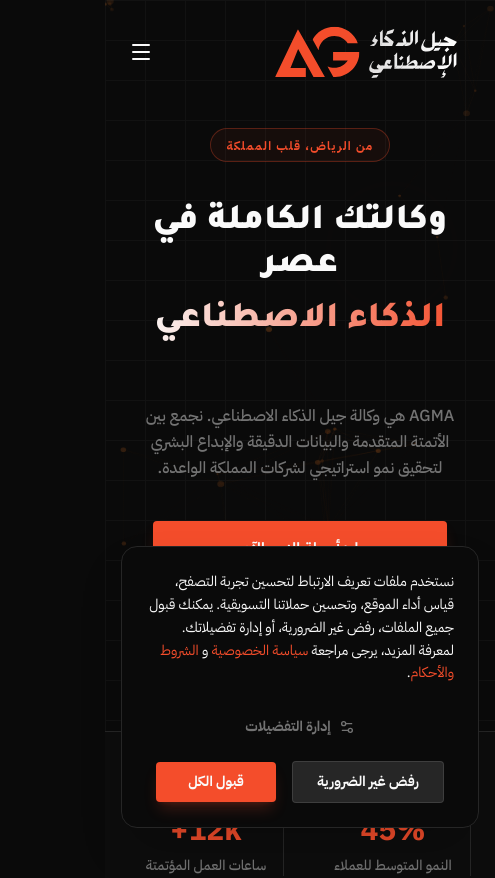
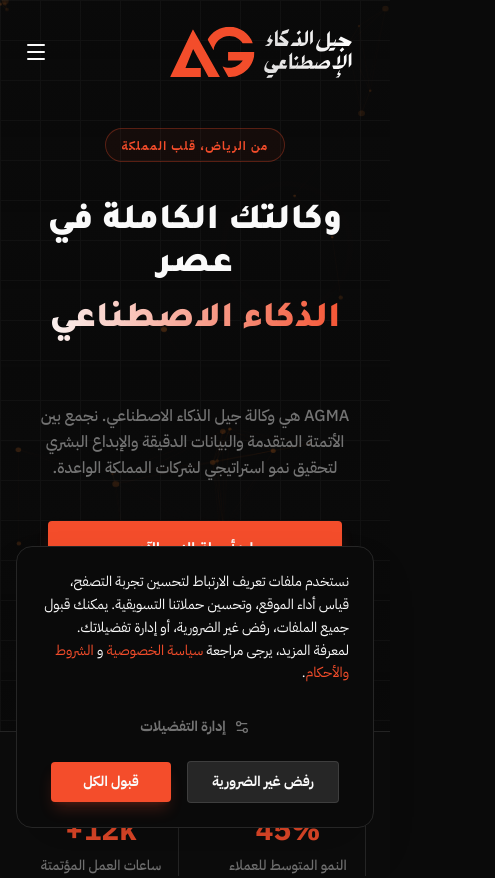
Before and after one commit to apex-dandashi/AGMA-Web, a Next.js app: page / in a window 390 px wide. Shown: the top 878 px of the page, 495 px wide, since content can reach past the window. Built offline with nearby package versions, Linux system fonts and the light colour scheme.

Commit message:
refactor: Streamline UI components and styling
Removes redundant animation wrappers and simplifies global CSS for improved performance and maintainability. Updates layout and header components to align with new styling conventions.

```diff
--- a/app/HomeClient.tsx
+++ b/app/HomeClient.tsx
@@ -121,23 +121,14 @@
             >
               AGMA هي وكالة جيل الذكاء الاصطناعي. نجمع بين الأتمتة المتقدمة والبيانات الدقيقة والإبداع البشري لتحقيق نمو استراتيجي لشركات المملكة الواعدة.
             </motion.p>
-            <motion.div
-              initial={{ opacity: 0, y: 20 }}
-              animate={{ opacity: 1, y: 0 }}
-              transition={{ duration: 0.8, delay: 0.5 }}
-              className="flex flex-col sm:flex-row items-center justify-center gap-4 sm:gap-6 px-6"
-            >
-              <Magnetic className="w-full sm:w-auto">
+            <div className="flex flex-col sm:flex-row items-center justify-center gap-4 sm:gap-6 px-6">
               <Link href="/contact" data-cursor-text="GROW" className="btn-primary w-full sm:w-auto text-base sm:text-lg px-8 sm:px-10 py-4 shadow-lg shadow-pulse-orange/20 block text-center whitespace-nowrap">
                 ابدأ رحلة النمو الآن
               </Link>
-              </Magnetic>
-              <Magnetic className="w-full sm:w-auto">
               <Link href="/services" data-cursor-text="EXPLORE" className="btn-secondary w-full sm:w-auto text-base sm:text-lg px-8 sm:px-10 py-4 block text-center whitespace-nowrap">
                 استعرض خدماتنا
               </Link>
-              </Magnetic>
-            </motion.div>
+            </div>
           </motion.div>
         </div>
       </section>
@@ -427,11 +418,9 @@
                 دعنا نحلل علامتك التجارية ونقدم لك أول استراتيجية نمو مدعومة بالذكاء الاصطناعي مجاناً.
               </p>
               <div className="flex justify-center w-full">
-                <Magnetic className="w-full sm:w-auto">
                 <Link href="/contact" className="btn-primary text-lg sm:text-xl px-10 sm:px-12 py-4 sm:py-5 shadow-2xl shadow-pulse-orange/20 inline-block w-full sm:w-auto text-center whitespace-nowrap">
                   احجز مكالمة استراتيجية الآن
                 </Link>
-                </Magnetic>
               </div>
             </div>
           </motion.div>
--- a/app/globals.css
+++ b/app/globals.css
@@ -7,39 +7,29 @@
   --color-gray-dark: #262626;
   --color-gray-medium: #737373;
   --color-gray-light: #D4D4D4;
-
-  --font-tajawal: var(--font-tajawal);
-  --font-ibm-plex: var(--font-ibm-plex);
 }
 
-/* Explicit CSS for core interface components as fallback */
+/* Base resets as global styles */
 html, body {
-  background-color: #0A0A0A !important;
-  color: #FAFAFA !important;
+  background-color: #0A0A0A;
+  color: #FAFAFA;
   margin: 0;
   padding: 0;
-  /* Lenis handles smooth scrolling, native smooth can conflict */
-  scroll-behavior: auto !important;
+  overflow-x: hidden;
 }
 
 body {
-  font-family: var(--font-ibm-plex), -apple-system, BlinkMacSystemFont, "Segoe UI", Roboto, Helvetica, Arial, sans-serif;
+  font-family: var(--font-ibm-plex), -apple-system, BlinkMacSystemFont, "Segoe UI", Roboto, sans-serif;
   min-height: 100vh;
-}
-
-.custom-cursor-active,
-.custom-cursor-active * {
-  cursor: none !important;
 }
 
 @layer base {
   body {
-    @apply antialiased text-snow bg-pure-ink;
+    @apply antialiased bg-pure-ink text-snow;
   }
 
   h1, h2, h3, h4, h5, h6 {
     font-family: var(--font-tajawal), sans-serif;
-    @apply tracking-tight;
   }
 }
 
@@ -102,9 +92,3 @@
 .font-black-arabic {
   font-weight: 900;
 }
-
-@layer utilities {
-  .tracking-tighter-heading {
-    letter-spacing: -0.05em;
-  }
-}
--- a/app/layout.tsx
+++ b/app/layout.tsx
@@ -34,8 +34,8 @@
   children: React.ReactNode;
 }) {
   return (
-    <html lang="ar" dir="rtl" className={`${tajawal.variable} ${ibmPlexSansArabic.variable}`} suppressHydrationWarning>
-      <body className="antialiased bg-[#0A0A0A] text-[#FAFAFA]" suppressHydrationWarning>
+    <html lang="ar" dir="rtl" className={`${tajawal.variable} ${ibmPlexSansArabic.variable}`}>
+      <body className="antialiased bg-[#0A0A0A] text-[#FAFAFA]">
         <ClientProviders>
           {children}
         </ClientProviders>
--- a/components/ClientProviders.tsx
+++ b/components/ClientProviders.tsx
@@ -16,11 +16,16 @@
 
   return (
     <>
-      {mounted && <AICursor />}
-      {mounted && <CookieConsent />}
-      <SmoothScroll>
+      <div id="content-root">
         {children}
-      </SmoothScroll>
+      </div>
+      {mounted && (
+        <>
+          <AICursor />
+          <SmoothScroll />
+          <CookieConsent />
+        </>
+      )}
     </>
   );
 }
--- a/components/Header.tsx
+++ b/components/Header.tsx
@@ -36,7 +36,6 @@
       }`}
     >
       <div className="container mx-auto px-6 flex items-center justify-between">
-        <Magnetic>
         <Link href="/" className="flex items-center">
           <Image
             src="/logo.svg"
@@ -48,28 +47,23 @@
             priority
           />
         </Link>
-        </Magnetic>
 
-        {/* Desktop Nav */}
         <nav className="hidden lg:flex items-center gap-8">
           {navLinks.map((link) => (
-            <Magnetic key={link.href}>
             <Link
+              key={link.href}
               href={link.href}
               className={`text-sm font-medium transition-colors duration-200 ${link.name === 'الرئيسية' ? 'text-pulse-orange' : 'text-gray-light hover:text-snow'}`}
             >
               {link.name}
             </Link>
-            </Magnetic>
           ))}
-          <Magnetic>
           <Link
             href="/contact"
             className="btn-outline flex items-center justify-center text-sm py-2 px-6"
           >
             احجز مكالمة استراتيجية
           </Link>
-          </Magnetic>
         </nav>
 
         {/* Mobile Toggle */}
--- a/components/SmoothScroll.tsx
+++ b/components/SmoothScroll.tsx
@@ -3,7 +3,7 @@
 import { useEffect } from 'react';
 import Lenis from 'lenis';
 
-export default function SmoothScroll({ children }: { children: React.ReactNode }) {
+export default function SmoothScroll() {
   useEffect(() => {
     // Only run on client
     if (typeof window === 'undefined') return;
@@ -30,5 +30,5 @@
     };
   }, []);
 
-  return <>{children}</>;
+  return null;
 }
```
Lines whose indentation alone changed are shown as unchanged.
